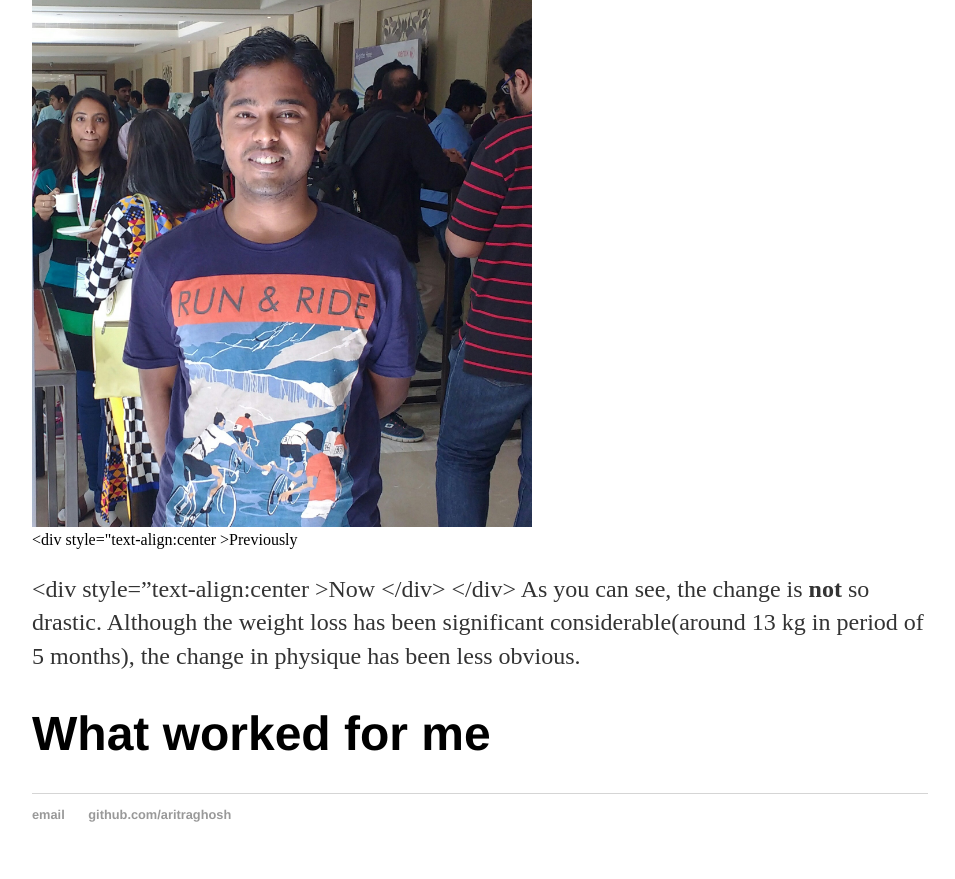
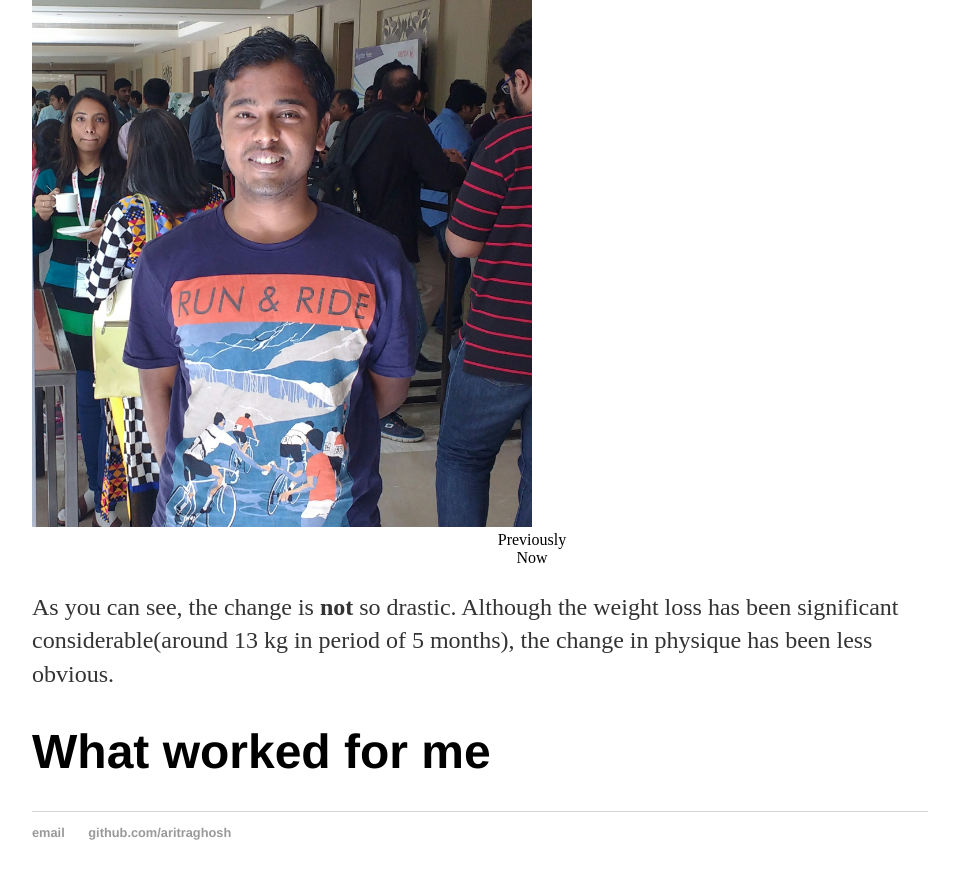
Before and after one commit to aritraghosh/aritraghosh.github.io, a Jekyll site: the page built from _posts/2016-02-05-some-tips-for-weight-loss.md, in a window 1280 px wide and 900 px high, scrolled down 1225 px. Shown: the top 879 px of the window, without its empty margins (160-1115 px from the left). Built offline with Jekyll 4.4.1, drawn with Linux system fonts in a browser that asks for light colours.

Commit message:
Update 2016-02-05-some-tips-for-weight-loss.md

```diff
--- a/_posts/2016-02-05-some-tips-for-weight-loss.md
+++ b/_posts/2016-02-05-some-tips-for-weight-loss.md
@@ -13,8 +13,8 @@
 <img src="https://aritraghosh.github.io/images/IMG_20160123_091910.jpg" alt="Now" style="align: right;width: 500px;  height: 600px;"/>
 </div>
 <div style="width:1000px; margin:0 auto;">
-<div    style="text-align:center >Previously </div>
-<div style="text-align:center  >Now </div>
+<div    style="text-align:center" >Previously </div>
+<div style="text-align:center"  >Now </div>
 </div>
 As you can see, the change is **not** so drastic. Although the weight loss has been significant considerable(around 13 kg in period of 5 months), the change in physique has been less obvious.
 
```
